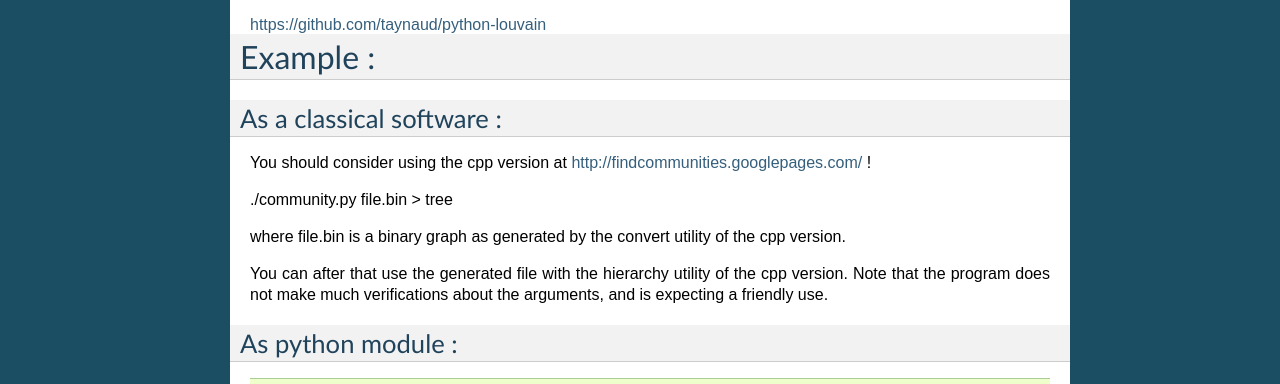
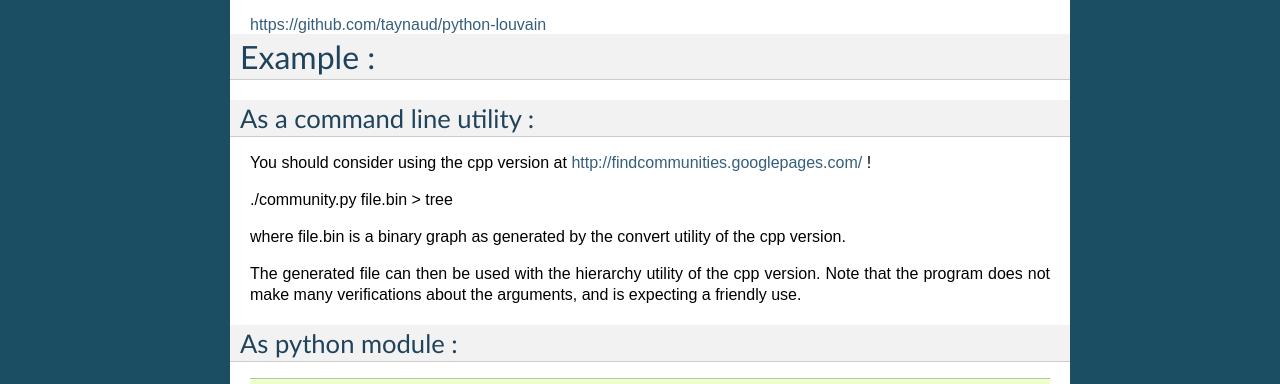
Before and after one commit to taynaud/python-louvain, a Sphinx documentation site: the page built from docs/index.rst, in a window 1280 px wide. Shown: the part 381-765 px from the top of the page. Built offline with Sphinx 7.4.7, drawn with Linux system fonts in a browser that asks for light colours.

```diff
--- a/docs/index.rst
+++ b/docs/index.rst
@@ -37,7 +37,7 @@ The program can be found in a repository where you can also report bugs :
 Example :
 =========
 
-As a classical software :
+As a command line utility :
 -------------------------
 You should consider using the cpp version at
 http://findcommunities.googlepages.com/ !
@@ -49,9 +49,8 @@ http://findcommunities.googlepages.com/ !
 where file.bin is a binary graph as generated by the convert utility of the cpp
 version.
 
-You can after that use the generated file with the hierarchy utility of the cpp
-version.
-Note that the program does not make much verifications about the arguments,
+The generated file can then be used with the hierarchy utility of the cpp version.
+Note that the program does not make many verifications about the arguments,
 and is expecting a friendly use.
 
 As python module :
```
Also changed, not shown: README.rst (+13 -11 lines), 1 other file.
